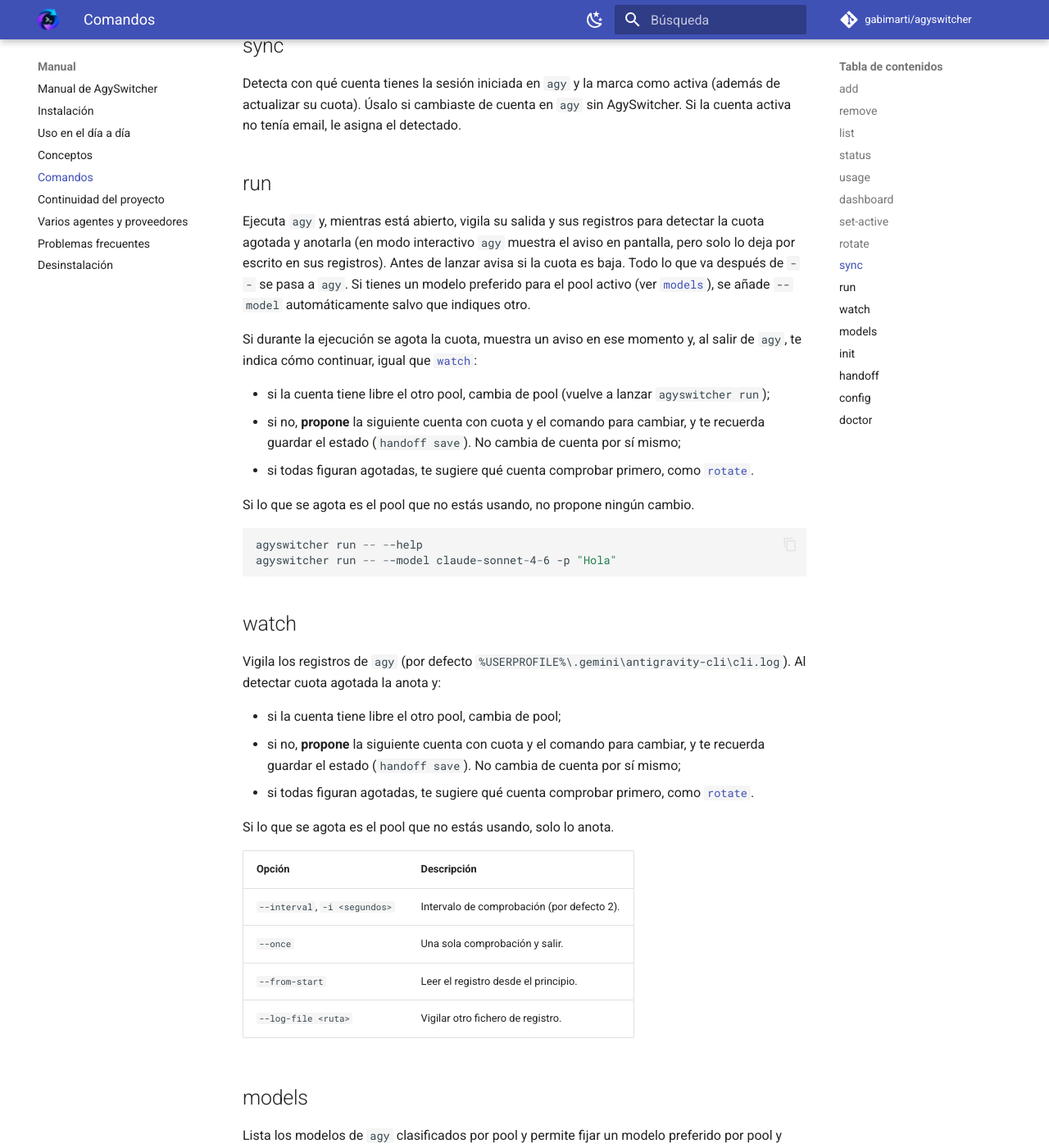
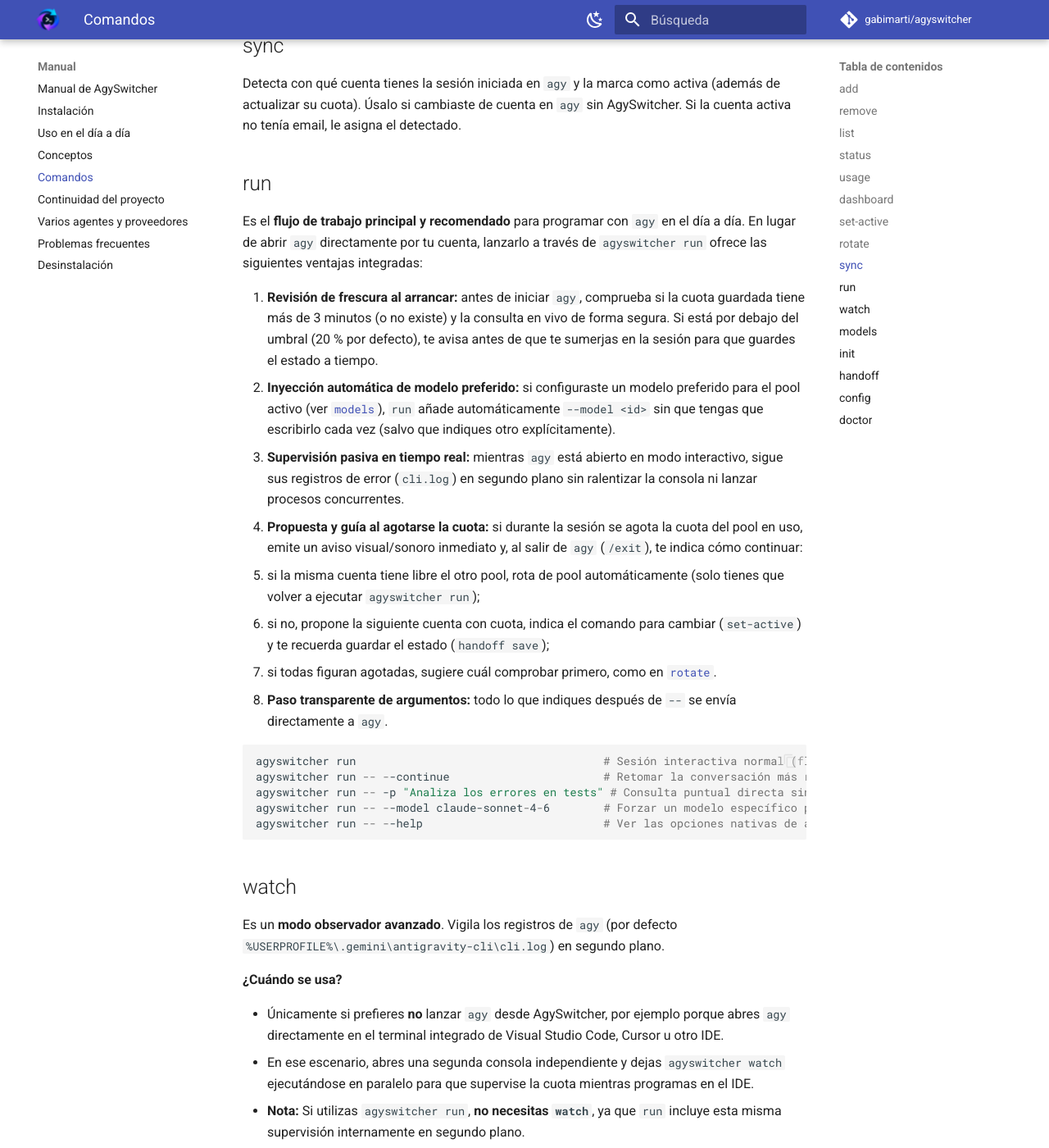
Before and after one commit to gabimarti/agyswitcher, an MkDocs documentation site: the page built from docs/manual/comandos.md, in a window 1280 px wide and 1400 px high, scrolled down 3873 px. Shown: the whole window at 82% size. Built offline with MkDocs 1.6.1 and Material for MkDocs 9.7.7, drawn with Linux system fonts in a browser that asks for light colours; comment, search, counter and statistics services are not loaded; some of the changed text lies outside the part shown.

Commit message:
docs(manual): clarify UX and examples for run vs watch and display release version

````diff
--- a/docs/manual/comandos.md
+++ b/docs/manual/comandos.md
@@ -14,8 +14,8 @@ Todas las órdenes muestran su ayuda con `--help` (por ejemplo, `agyswitcher add
 | [`set-active`](#set-active) | Cambiar a otra cuenta (cambio guiado) |
 | [`rotate`](#rotate) | Cambiar de pool o a la siguiente cuenta con cuota |
 | [`sync`](#sync) | Alinear la cuenta activa con la sesión real de `agy` |
-| [`run`](#run) | Ejecutar `agy` con detección de cuota |
-| [`watch`](#watch) | Vigilar los registros de `agy` |
+| [`run`](#run) | **Flujo principal:** ejecutar `agy` con supervisión y detección de cuota |
+| [`watch`](#watch) | *Modo avanzado:* vigilar registros de `agy` en segundo plano (para IDEs) |
 | [`models`](#models) | Modelos disponibles y preferidos |
 | [`init`](#init) | Preparar un proyecto para continuar entre cuentas y agentes |
 | [`handoff`](#handoff) | Instrucciones para guardar y retomar el trabajo |
@@ -138,31 +138,53 @@ activa no tenía email, le asigna el detectado.
 
 ## run
 
-Ejecuta `agy` y, mientras está abierto, vigila su salida y sus registros para detectar la
-cuota agotada y anotarla (en modo interactivo `agy` muestra el aviso en pantalla, pero solo lo
-deja por escrito en sus registros). Antes de lanzar avisa si la cuota es baja. Todo lo que va después de `--` se pasa a `agy`. Si tienes
-un modelo preferido para el pool activo (ver [`models`](#models)), se añade `--model`
-automáticamente salvo que indiques otro.
+Es el **flujo de trabajo principal y recomendado** para programar con `agy` en el día a día.
+En lugar de abrir `agy` directamente por tu cuenta, lanzarlo a través de `agyswitcher run`
+ofrece las siguientes ventajas integradas:
 
-Si durante la ejecución se agota la cuota, muestra un aviso en ese momento y, al salir de
-`agy`, te indica cómo continuar, igual que [`watch`](#watch):
-
-- si la cuenta tiene libre el otro pool, cambia de pool (vuelve a lanzar `agyswitcher run`);
-- si no, **propone** la siguiente cuenta con cuota y el comando para cambiar, y te recuerda
-  guardar el estado (`handoff save`). No cambia de cuenta por sí mismo;
-- si todas figuran agotadas, te sugiere qué cuenta comprobar primero, como
-  [`rotate`](#rotate).
-
-Si lo que se agota es el pool que no estás usando, no propone ningún cambio.
+1. **Revisión de frescura al arrancar:** antes de iniciar `agy`, comprueba si la cuota guardada
+   tiene más de 3 minutos (o no existe) y la consulta en vivo de forma segura. Si está por
+   debajo del umbral (20 % por defecto), te avisa antes de que te sumerjas en la sesión para
+   que guardes el estado a tiempo.
+2. **Inyección automática de modelo preferido:** si configuraste un modelo preferido para el
+   pool activo (ver [`models`](#models)), `run` añade automáticamente `--model <id>` sin que
+   tengas que escribirlo cada vez (salvo que indiques otro explícitamente).
+3. **Supervisión pasiva en tiempo real:** mientras `agy` está abierto en modo interactivo,
+   sigue sus registros de error (`cli.log`) en segundo plano sin ralentizar la consola ni
+   lanzar procesos concurrentes.
+4. **Propuesta y guía al agotarse la cuota:** si durante la sesión se agota la cuota del pool
+   en uso, emite un aviso visual/sonoro inmediato y, al salir de `agy` (`/exit`), te indica cómo
+   continuar:
+   - si la misma cuenta tiene libre el otro pool, rota de pool automáticamente (solo tienes
+     que volver a ejecutar `agyswitcher run`);
+   - si no, propone la siguiente cuenta con cuota, indica el comando para cambiar (`set-active`)
+     y te recuerda guardar el estado (`handoff save`);
+   - si todas figuran agotadas, sugiere cuál comprobar primero, como en [`rotate`](#rotate).
+5. **Paso transparente de argumentos:** todo lo que indiques después de `--` se envía directamente
+   a `agy`.
 
 ```powershell
-agyswitcher run -- --help
-agyswitcher run -- --model claude-sonnet-4-6 -p "Hola"
+agyswitcher run                                     # Sesión interactiva normal (flujo principal recomendado)
+agyswitcher run -- --continue                       # Retomar la conversación más reciente de agy
+agyswitcher run -- -p "Analiza los errores en tests" # Consulta puntual directa sin abrir TUI
+agyswitcher run -- --model claude-sonnet-4-6        # Forzar un modelo específico para esta sesión
+agyswitcher run -- --help                           # Ver las opciones nativas de agy
 ```
 
 ## watch
 
-Vigila los registros de `agy` (por defecto `%USERPROFILE%\.gemini\antigravity-cli\cli.log`).
+Es un **modo observador avanzado**. Vigila los registros de `agy` (por defecto
+`%USERPROFILE%\.gemini\antigravity-cli\cli.log`) en segundo plano.
+
+**¿Cuándo se usa?**
+
+- Únicamente si prefieres **no** lanzar `agy` desde AgySwitcher, por ejemplo porque abres `agy`
+  directamente en el terminal integrado de Visual Studio Code, Cursor u otro IDE.
+- En ese escenario, abres una segunda consola independiente y dejas `agyswitcher watch`
+  ejecutándose en paralelo para que supervise la cuota mientras programas en el IDE.
+- **Nota:** Si utilizas `agyswitcher run`, **no necesitas `watch`**, ya que `run` incluye
+  esta misma supervisión internamente en segundo plano.
+
 Al detectar cuota agotada la anota y:
 
 - si la cuenta tiene libre el otro pool, cambia de pool;
````
Also changed, not shown: CHANGELOG.md (+6 -0 lines), docs/manual/dia-a-dia.md (+4 -4 lines), docs/manual/index.md (+2 -0 lines), 1 other file.
